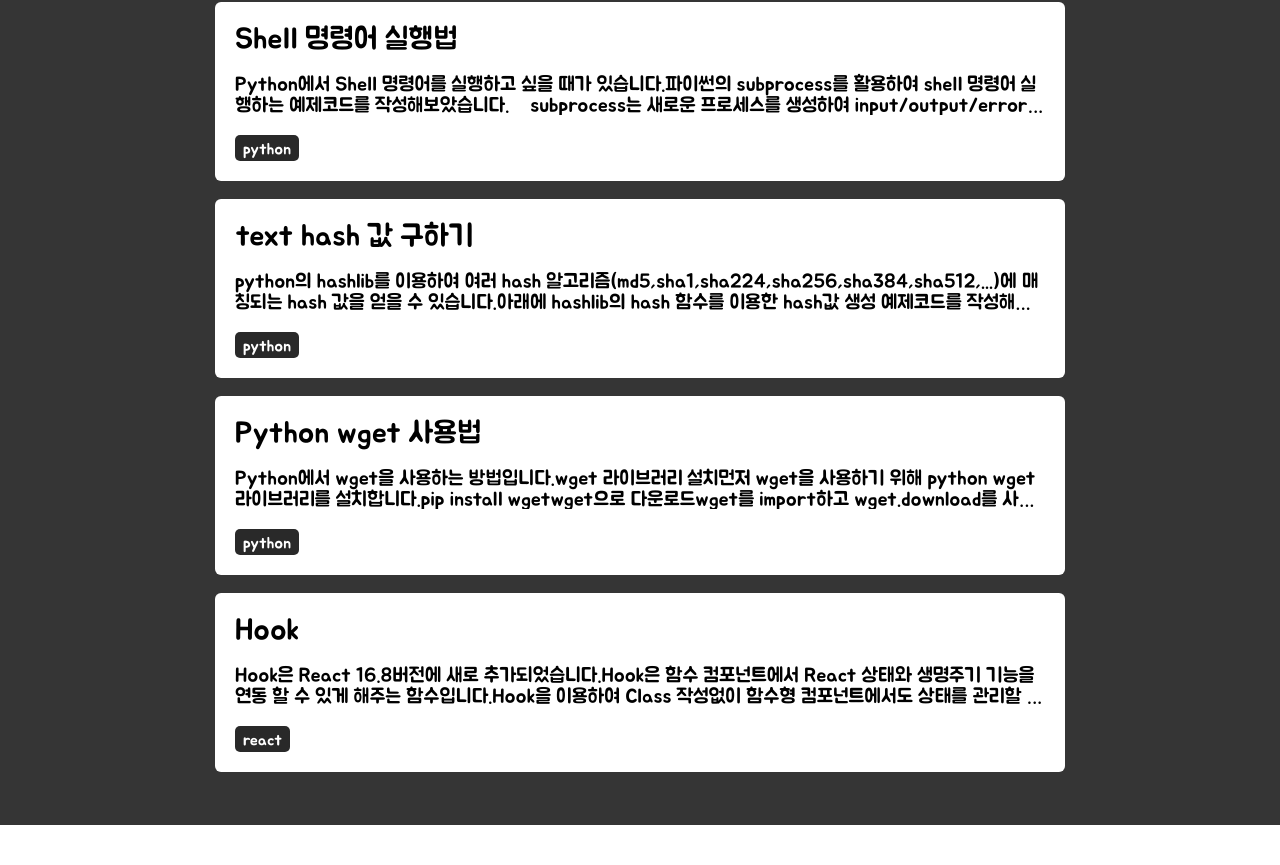
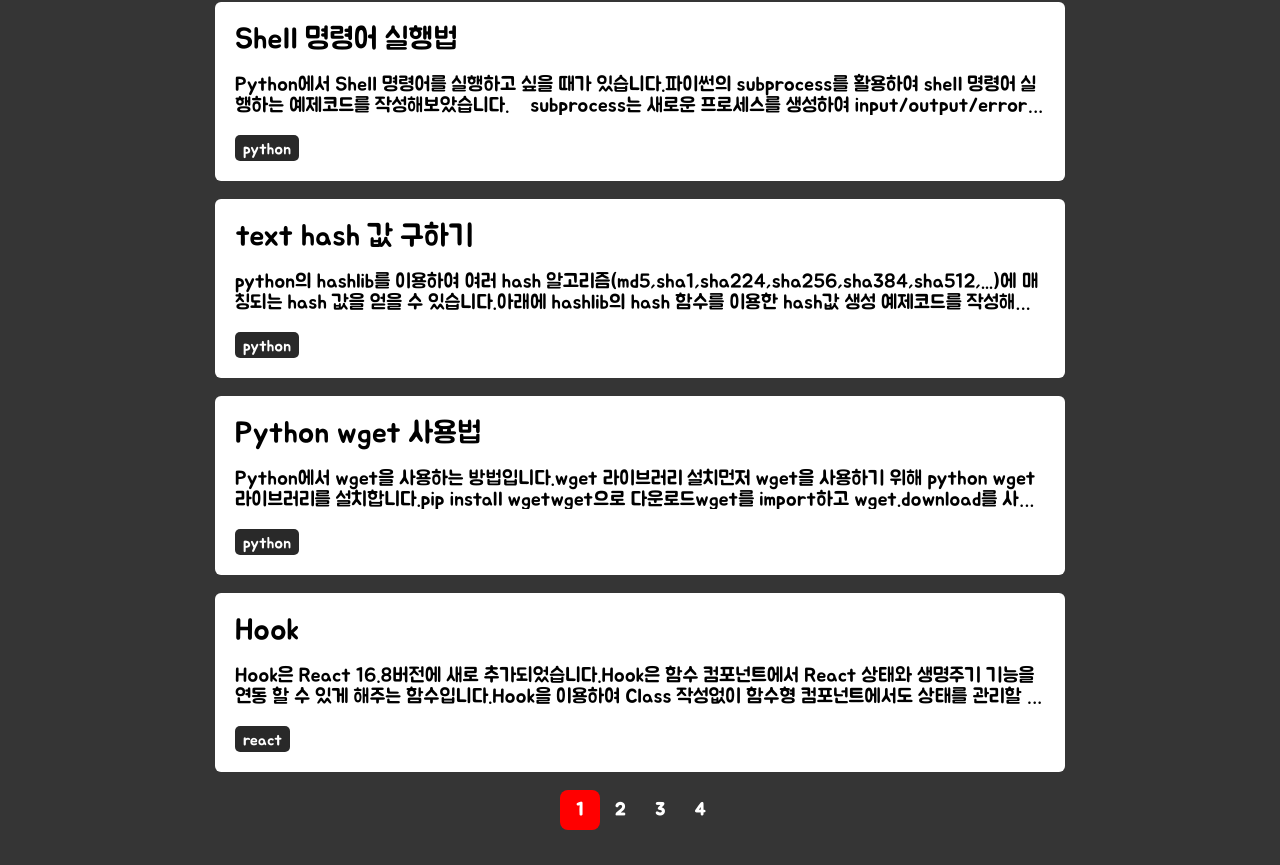
Before and after one commit to minyong-jeong/blog, a React (Create React App) app: page / in a window 1280 px wide. Shown: the part 6978-7843 px from the top of the page. Before the commit the page ends 7803 px from the top, so only its background shows below. Built offline with nearby package versions, Linux system fonts and the light colour scheme.

Commit message:
Add pagination

```diff
--- a/package.json
+++ b/package.json
@@ -12,6 +12,7 @@
     "@testing-library/react": "^11.1.0",
     "@testing-library/user-event": "^12.1.10",
     "gh-pages": "^3.1.0",
+    "lodash": "^4.17.21",
     "node-sass": "^5.0.0",
     "react": "^17.0.1",
     "react-dom": "^17.0.1",
--- a/src/components/Card/Card.js
+++ b/src/components/Card/Card.js
@@ -3,7 +3,7 @@ import './Card.scss';
 import { Link } from 'react-router-dom';
 import PostsData from 'src/contexts/postsdata';
 
-const Card = ({id, setTag}) => {
+const Card = ({id, tagHandler}) => {
     const postsData = useContext(PostsData);
     const link = '/' + postsData[id].markdown;
     return (
@@ -13,7 +13,7 @@ const Card = ({id, setTag}) => {
             <div className="card-tags">
                 {
                     postsData[id].tags.map((tag) => (
-                        <div key={tag} className="card-tag" onClick={() => setTag(tag)}>{tag}</div>
+                        <div key={tag} className="card-tag" onClick={() => tagHandler(tag)}>{tag}</div>
                     ))
                 }
             </div>
--- a/src/components/Card/CardContainer.js
+++ b/src/components/Card/CardContainer.js
@@ -1,42 +1,61 @@
 import React, { useState, useContext } from 'react';
 import Card from './Card';
+import Pagination from './Pagination';
 import PostsData from 'src/contexts/postsdata';
 
 import './CardContainer.scss';
+import _ from 'lodash';
 
 const CardContainer = () => {
+    const postsData = useContext(PostsData);
     const [tag, setTag] = useState('all');
+    const [currentPage, setCurrentPage] = useState(1);
+    const [pagedPosts, setPagedPosts] = useState(Object.values(postsData));
+    const [postCount, setPostCount] = useState(pagedPosts.length);
+    const pageSize = 10;
 
-    const CardList = () => {
-        const postsData = useContext(PostsData);
+    const pageHandler = (pageNum, t=tag) => {
+        const d = _.pickBy(postsData, (post) => t === 'all' || post.tags.includes(t));
+        const items = Object.values(d);
+        const startIndex = (pageNum - 1) * pageSize;
+        setPostCount(items.length);
+        setPagedPosts(
+            _(items)
+            .slice(startIndex)
+            .take(pageSize)
+            .value()
+        );
+        setCurrentPage(pageNum);
+        setTag(t);
+    }
+
+    const tagHandler = (t) => {
+        pageHandler(1, t);
+    }
+
+    const TagList = () => {
         const tagSet = new Set(['all']);
-        let data = [];
         for (let key in postsData) {
             postsData[key].tags.forEach(t => tagSet.add(t));
-            if (tag === 'all' || postsData[key].tags.includes(tag)) {
-                data.push(postsData[key]);
-            }
         }
-
-        const tagArr = Array.from(tagSet);
-        let ret = [
+        const tList = Array.from(tagSet);
+        return (
             <div key={"main-tags-key"} className="tags">
-                {tagArr.map((t) => (
-                    <div key={t} className="tag" onClick={() => setTag(t)}>{t}</div>
+                {tList.map((t) => (
+                    <div key={t} className="tag" onClick={() => {pageHandler(1, t)}}>{t}</div>
                 ))}
-            </div>,
-            <h2 key={"main-tag-key"}>{tag} ({data.length})</h2>,
-            data.map((post) => (
-                <Card key={post.id} id={post.markdown} setTag={setTag}/>
-            )),
-        ];
-
-        return ret;
+            </div>
+        )
     }
 
     return (
         <div className="card-container">
-            <CardList />
+            <TagList />
+            <h2 key={"main-tag-key"}>{tag} ({postCount})</h2>
+            {pagedPosts.map((post) => (
+                <Card key={post.id} id={post.markdown} tagHandler={tagHandler}/>
+            ))}
+            <Pagination key="pagenation" currentPage={currentPage} postCount={postCount} pageSize={pageSize} pageHandler={pageHandler}/>
         </div>
     );
 };
--- /dev/null
+++ b/src/components/Card/Pagination.js
@@ -0,0 +1,32 @@
+import React from 'react';
+import _ from 'lodash';
+
+import './Pagination.scss';
+
+const Pagination = ({currentPage, postCount, pageSize, pageHandler}) => {
+    const pageCount = Math.ceil(postCount / pageSize);
+
+    if (pageCount === 1) {
+        return null;
+    }
+
+    const pages = _.range(1, pageCount + 1);
+
+    return (
+        <div className="pagination">
+            {
+                pages.map(page=> (
+                    <div
+                        key={`pagination-${page}`}
+                        className={page === currentPage ? "page-item active" : "page-item"}
+                        style={{ cursor: "pointer" }}
+                    >
+                        <div className="page-link" onMouseDown={() => pageHandler(page)}>{page}</div>
+                    </div>
+                ))
+            }
+        </div>
+    );
+};
+
+export default Pagination;
--- /dev/null
+++ b/src/components/Card/Pagination.scss
@@ -0,0 +1,24 @@
+.pagination {
+    display: flex;
+    user-select: none;
+
+    .page-item {
+        .page-link {
+            display: flex;
+            justify-content: center;
+            align-items: center;
+            width: 40px;
+            height: 40px;
+            font-size: 18px;
+            padding: 10px;
+            border-radius: 8px;
+            font-weight: bold;
+        }
+    }
+
+    .active {
+        transition: 0.4s;
+        background-color: red;
+        border-radius: 8px;
+    }
+}
```
Also changed, not shown: 1 other file (tests, documents, lock files or other folders).
